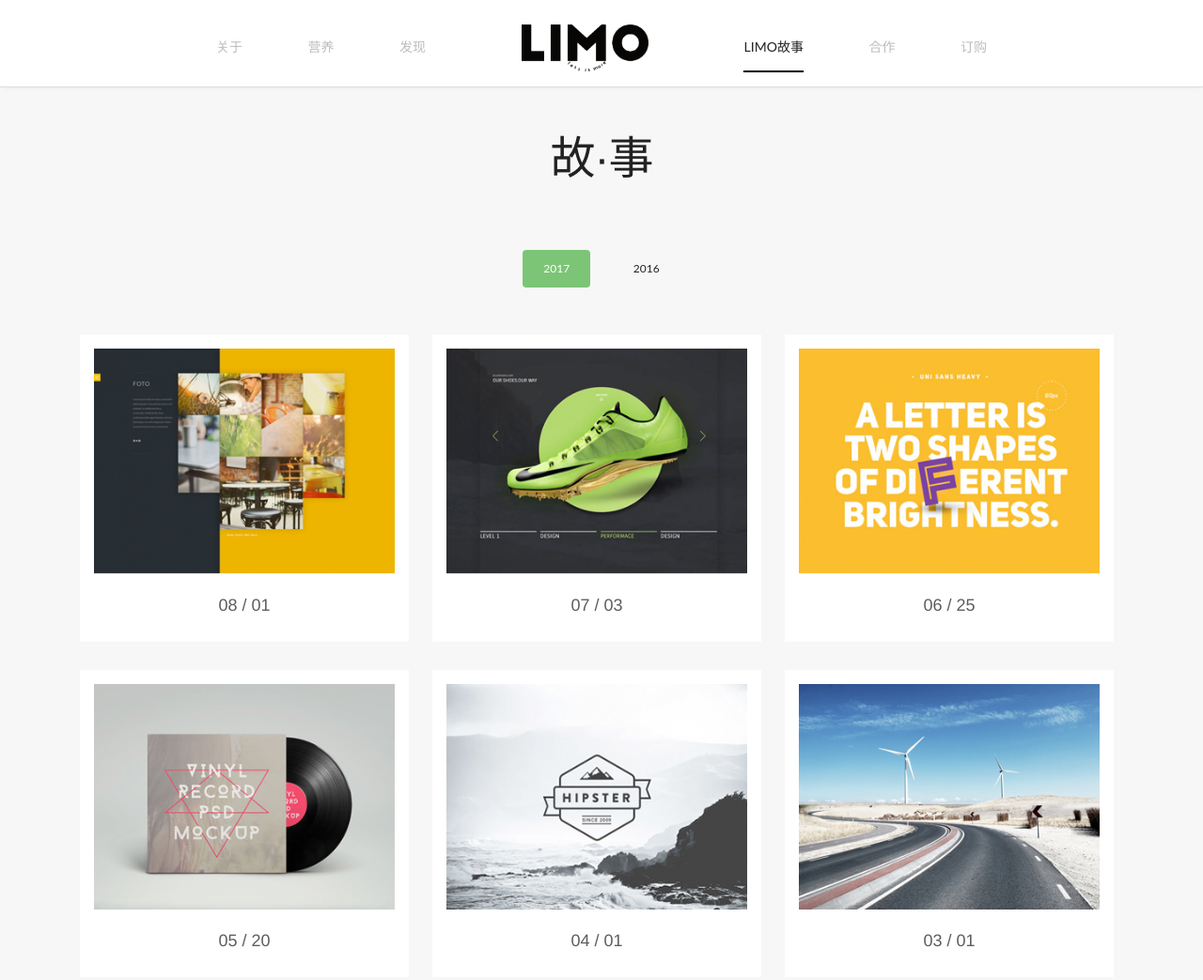
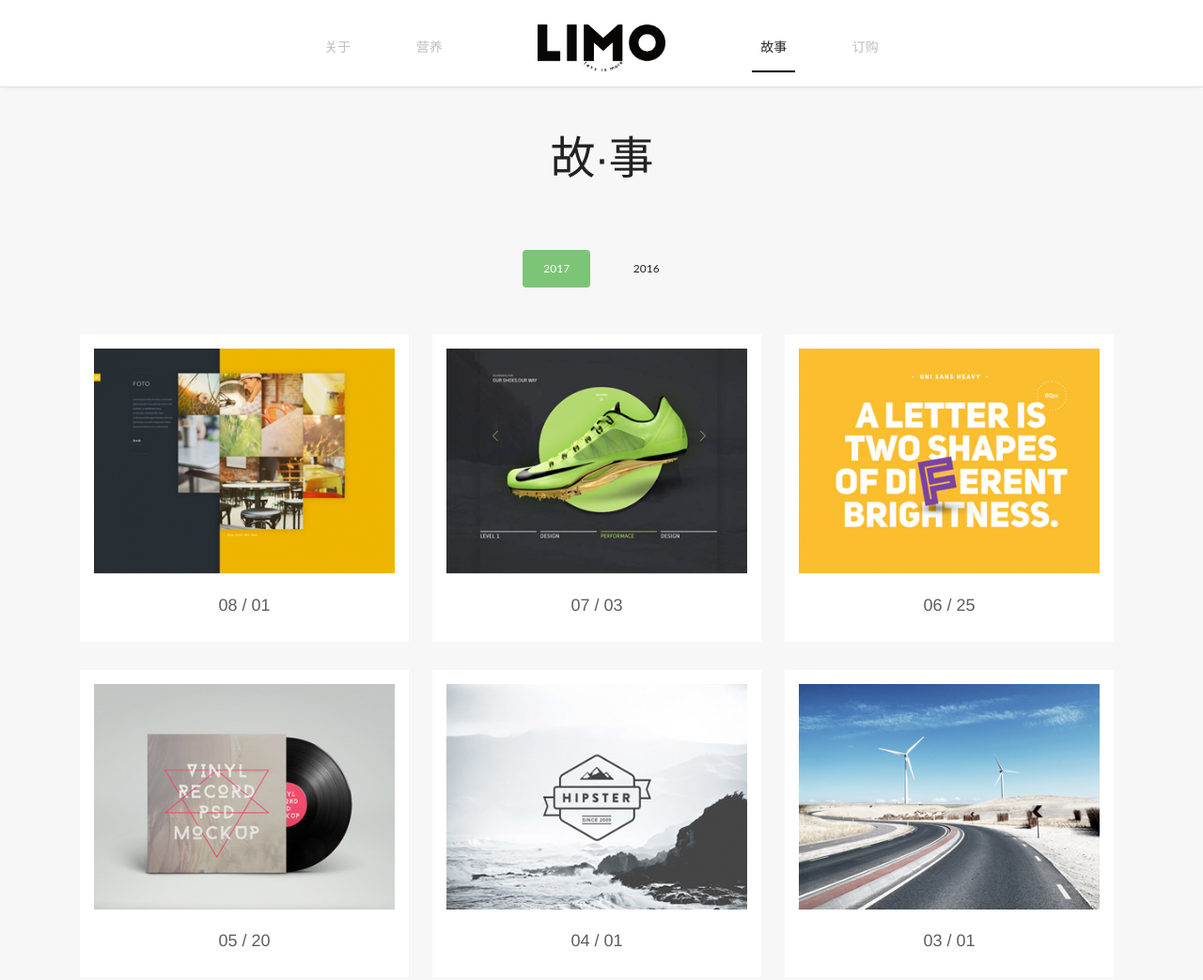
Before and after one commit to michaelfaust/limowebsite, a website: page story.html in a window 1280 px wide. Shown: the top 1043 px of the page at 94% size. Drawn offline with Linux system fonts and the light colour scheme.

Commit message:
update webstie

```diff
--- a/story.html
+++ b/story.html
@@ -2,8 +2,7 @@
 <html>
 <head>
 <meta charset="utf-8">
-<meta name="viewport" content="width=device-width, maximum-scale=1">
-
+<meta name="viewport" content="width=device-width, initial-scale=1.0, user-scalable=no, maximum-scale=1">
 <title>LIMO故事</title>
 <link rel="icon" href="favicon.png" type="image/png">
 <link rel="shortcut icon" href="favicon.ico" type="img/x-icon">
@@ -22,10 +21,8 @@
         <ul class="main-nav">
             <li><a href="#test">关于</a><p></p></li>
             <li><a href="./nrv.html">营养</a><p></p></li>
-            <li><a href="./lab.html">发现</a><p></p></li>
             <li class="small-logo"><a href="#header"><img src="img/logolimo.png" alt=""></a></li>
-            <li class="active"><a href="./story.html">LIMO故事</a><p></p></li>
-            <li><a href="./story.html">合作</a><p></p></li>
+            <li class="active"><a href="./story.html">故事</a><p></p></li>
             <li><a href="https://h5.youzan.com/v2/showcase/homepage?alias=uk1d1kp0">订购</a><p></p></li>
         </ul>
         <a class="res-nav_click" href="#"><i class="fa-bars"></i></a>
```
Also changed, not shown: index.html (+2 -4 lines), nrv.html (+1 -1 lines).
